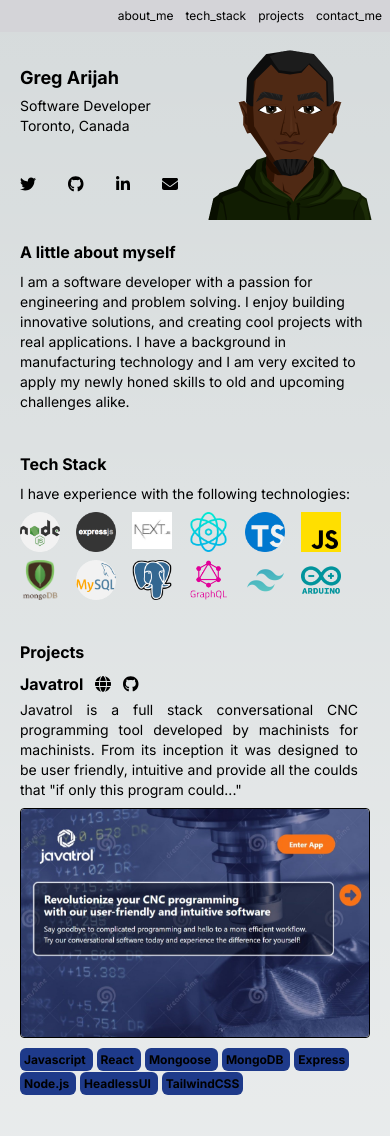
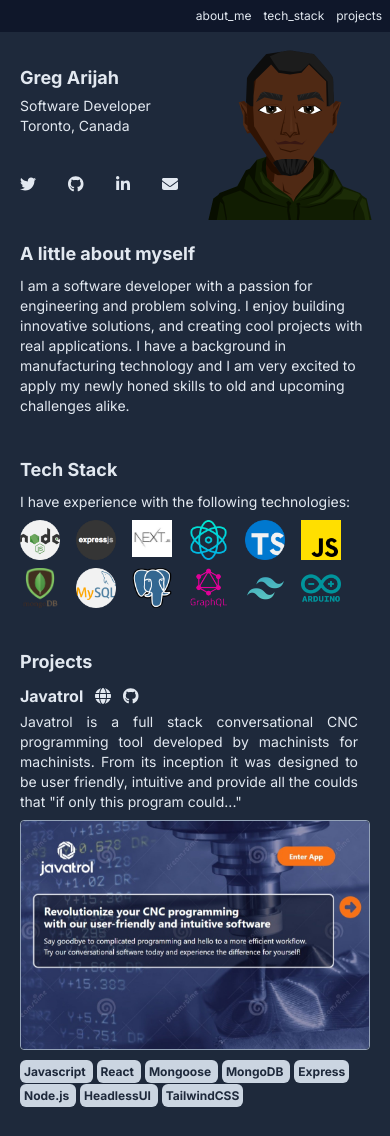
Before and after one commit to gregArijah/portfolio, a Next.js app: page / in a window 390 px wide. Shown: the top 1136 px of the page. Built offline with nearby package versions, Linux system fonts and the light colour scheme.

Commit message:
changes colour scheme

```diff
--- a/app/components/About.tsx
+++ b/app/components/About.tsx
@@ -1,7 +1,7 @@
 export default function About() {
     return (
         <div className="flex flex-col justify-between p-5 space-y-2" id="about">
-                <p className="text-md font-bold">A little about myself</p>
+                <p className="text-lg font-bold">A little about myself</p>
                 <p className="text-sm">I am a software developer with a passion for engineering and problem solving. I enjoy building innovative solutions, and creating cool projects with real applications. I have a background in manufacturing technology and I am very excited to apply my newly honed skills to old and upcoming challenges alike.</p>
 
         </div>
--- a/app/components/Navbar.tsx
+++ b/app/components/Navbar.tsx
@@ -1,26 +1,16 @@
 //navbar component for portfolio
 
-import { useEffect, useState } from "react";
+export default function Navbar() {
 
-export default function Navbar() {
-    const [colorScheme, setColorScheme] = useState("light") //default color scheme is light
-
-    useEffect(() => {
-        setColorScheme(
-            window.matchMedia("(prefers-color-scheme: dark)").matches
-                ? "dark"
-                : "light"
-        );
-    }, [])
 
     return (
         <div>
             {/* small and medium screens */}
-            <div className={`lg:hidden flex space-x-3 p-2 sm:px-24 w-screen justify-end text-xs left-0 right-0 fixed ${colorScheme == 'dark' ? 'bg-zinc-900': 'bg-zinc-300'}`}>
+            <div className={`lg:hidden flex space-x-3 p-2 sm:px-24 w-screen justify-end text-xs left-0 right-0 fixed bg-slate-900`}>
                     <a href="#about">about_me</a>
                     <a href="#tech">tech_stack</a>
                     <a href="#projects">projects</a>
-                    <a href="#contact">contact_me</a>
+                    {/* <a href="#contact">contact_me</a> */}
             </div>
             {/* large screens */}
             <div className={`hidden lg:flex flex-col text-md justify-start text-left p-5 mt-24 w-max  space-y-4`}>
--- a/app/components/Projects.tsx
+++ b/app/components/Projects.tsx
@@ -92,7 +92,7 @@ export default function Projects() {
     return (
         <div className="flex flex-col justify-between p-5 space-y-2" id="projects">
 
-                <p className="text-md font-bold">Projects</p>
+                <p className="text-lg font-bold">Projects</p>
 
                 {projects.map((project, index) => {
                     return (
@@ -107,15 +107,15 @@ export default function Projects() {
                                     <p className="text-sm text-justify mr-3">{project.name} {project.description}</p>
                                     <p className="hidden sm:block">
                                         {project.tech.map((tech, index) => {
-                                            return (<span key={index} className="text-xs font-bold bg-blue-900 rounded-md p-1 mr-1">{tech} </span>)
+                                            return (<span key={index} className="text-xs font-bold bg-slate-300 text-slate-800 rounded-md p-0.5 mr-1">{tech} </span>)
                                         })}
                                     </p>
                                 </div>
-                                <p className="h-min hidden sm:flex border border-black rounded"><Image src={project.image} className="rounded" height="600" width="600" alt="projects"/></p>
-                                <p className="sm:hidden max-w-max border border-black rounded"><Image src={project.image} className="rounded" height="350" width="350" alt="projects"/></p>
+                                <p className="h-min hidden sm:flex border border-slate-300 rounded"><Image src={project.image} className="rounded" height="600" width="600" alt="projects"/></p>
+                                <p className="sm:hidden max-w-max border border-slate-400 rounded"><Image src={project.image} className="rounded" height="350" width="350" alt="projects"/></p>
                                 <p className="block sm:hidden">
                                         {project.tech.map((tech, index) => {
-                                            return (<span key={index} className="text-xs font-bold bg-blue-900 rounded-md p-1 mr-1">{tech} </span>)
+                                            return (<span key={index} className="text-xs font-bold bg-slate-300 text-slate-800 rounded-md p-1 mr-1">{tech} </span>)
                                         })}
                                     </p>
                             </div>
--- a/app/components/TechStack.tsx
+++ b/app/components/TechStack.tsx
@@ -5,7 +5,7 @@ export default function TechStack() {
 
     return (
         <div className="flex flex-col justify-between p-5 space-y-2" id="tech">
-                <p className="text-md font-bold">Tech Stack</p>
+                <p className="text-lg font-bold">Tech Stack</p>
                 <p className="text-sm">I have experience with the following technologies:</p>
                 <div className="grid grid-cols-6 md:grid-cols-12 lg:grid-cols-12 text-sm gap-x-4 sm:gap-x-2 gap-y-2 w-11/12 sm:w-full md:hidden">
                     <Image src="/images/techstack/005-nodejs.png" height="48" width="48" alt=""/>
--- a/app/globals.css
+++ b/app/globals.css
@@ -1,7 +1,7 @@
 @tailwind base;
 @tailwind components;
 @tailwind utilities;
-
+/*
 :root {
   --foreground-rgb: 0, 0, 0;
   --background-start-rgb: 214, 219, 220;
@@ -24,4 +24,4 @@ body {
       rgb(var(--background-end-rgb))
     )
     rgb(var(--background-start-rgb));
-}
+} */
--- a/app/page.tsx
+++ b/app/page.tsx
@@ -13,7 +13,7 @@ export default function Home() {
 
 
   return (
-    <main>
+    <main className='bg-slate-800 text-slate-200'>
         {/* small & medium screen layout */}
         <div className='sm:px-24 lg:hidden'>
             < Navbar />
```
